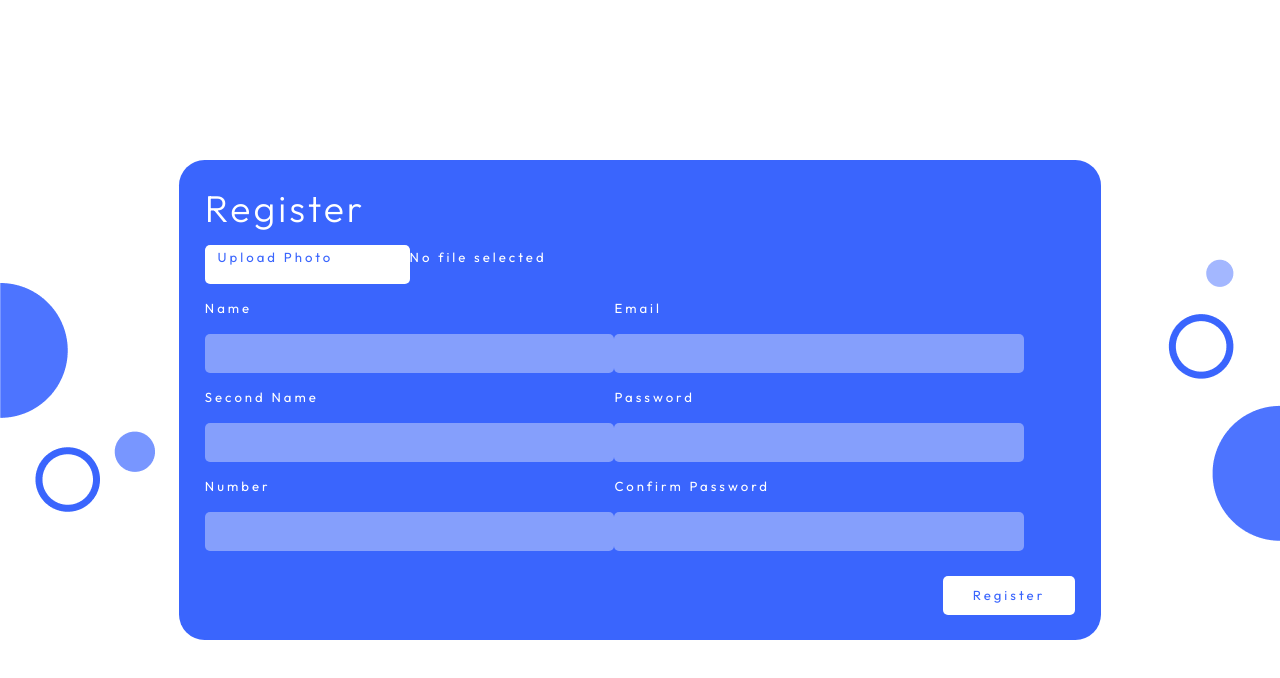
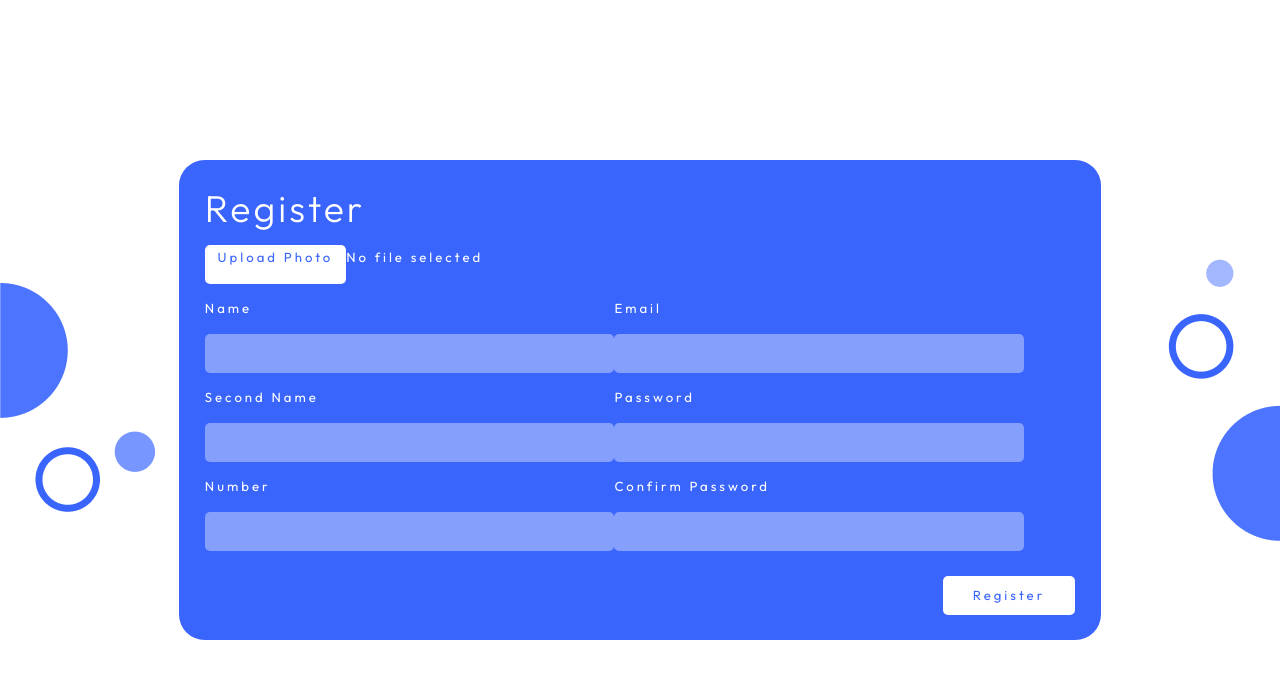
Before and after one commit to aswanthup/dr_one, a React (Create React App) app: page /register in a window 1280 px wide. Shown: the top 678 px of the page. Built offline with nearby package versions, Linux system fonts and the light colour scheme.

Commit message:
aswanth-one-change

```diff
--- a/src/pages/Login&register/register.css
+++ b/src/pages/Login&register/register.css
@@ -147,11 +147,11 @@
 .select-file{
     background-color:white;
     color:var(--color-primary);
-    width:16vw;
+
     height:3vw;
     border-radius:.4vw;
     padding-left:1vw;
-
+    padding-right:1vw;
 
 
     align-items: center;
```
